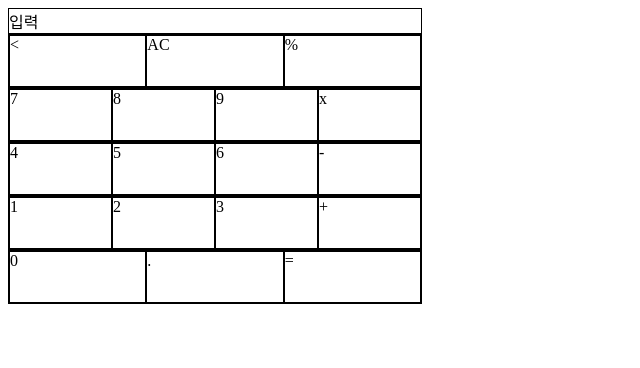
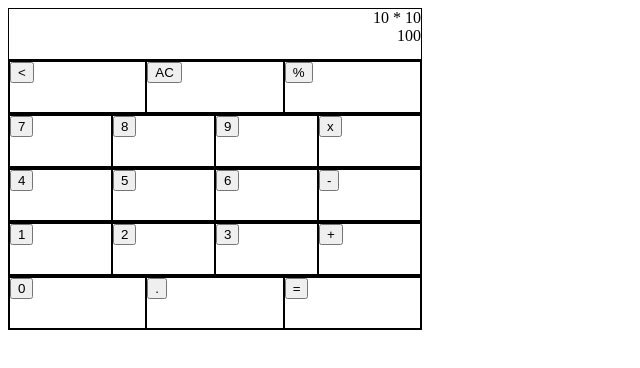
Before and after one commit to weggle-plus/javascript-calculator, a website: page main.html in a window 1280 px wide. Shown: the whole page, without its empty margins (0-640 px from the left). Drawn offline with Linux system fonts and the light colour scheme.

Commit message:
feat: 계산기 버튼 생성

```diff
--- a/main.html
+++ b/main.html
@@ -8,34 +8,37 @@
   </head>
   <body>
     <div class="container">
-      <div class="item row">입력</div>
-      <div class="item row">
-        <div class="item"><</div>
-        <div class="item">AC</div>
-        <div class="item oper">%</div>
+      <div class="output">
+        <div class="log">10 * 10</div>
+        <div class="result">100</div>
       </div>
       <div class="item row">
-        <div class="item num">7</div>
-        <div class="item num">8</div>
-        <div class="item num">9</div>
-        <div class="item oper">x</div>
+        <div class="item"><button><</button></div>
+        <div class="item"><button>AC</button></div>
+        <div class="item oper"><button>%</button></div>
       </div>
       <div class="item row">
-        <div class="item num">4</div>
-        <div class="item num">5</div>
-        <div class="item num">6</div>
-        <div class="item oper">-</div>
+        <div class="item num"><button>7</button></div>
+        <div class="item num"><button>8</button></div>
+        <div class="item num"><button>9</button></div>
+        <div class="item oper"><button>x</button></div>
       </div>
       <div class="item row">
-        <div class="item num">1</div>
-        <div class="item num">2</div>
-        <div class="item num">3</div>
-        <div class="item oper">+</div>
+        <div class="item num"><button>4</button></div>
+        <div class="item num"><button>5</button></div>
+        <div class="item num"><button>6</button></div>
+        <div class="item oper"><button>-</button></div>
       </div>
       <div class="item row">
-        <div class="item num">0</div>
-        <div class="item dot">.</div>
-        <div class="item oper">=</div>
+        <div class="item num"><button>1</button></div>
+        <div class="item num"><button>2</button></div>
+        <div class="item num"><button>3</button></div>
+        <div class="item oper"><button>+</button></div>
+      </div>
+      <div class="item row">
+        <div class="item num"><button>0</button></div>
+        <div class="item dot"><button>.</button></div>
+        <div class="item oper"><button>=</button></div>
       </div>
     </div>
     <script src="app.js"></script>
--- a/style.css
+++ b/style.css
@@ -1,6 +1,13 @@
 .container {
   display: flex;
   flex-direction: column;
+}
+
+.output {
+  width: 412px;
+  height: 50px;
+  border: 1px solid black;
+  text-align: right;
 }
 
 .item {
```
